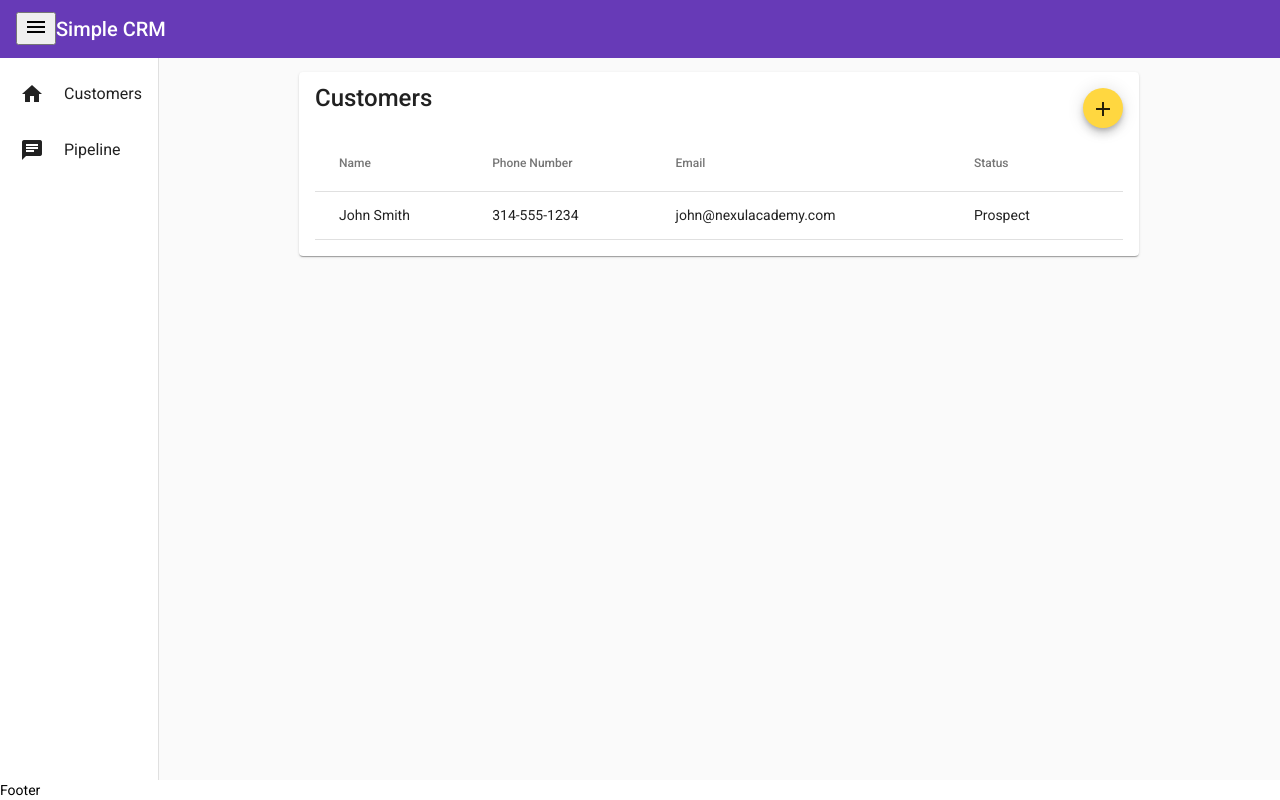
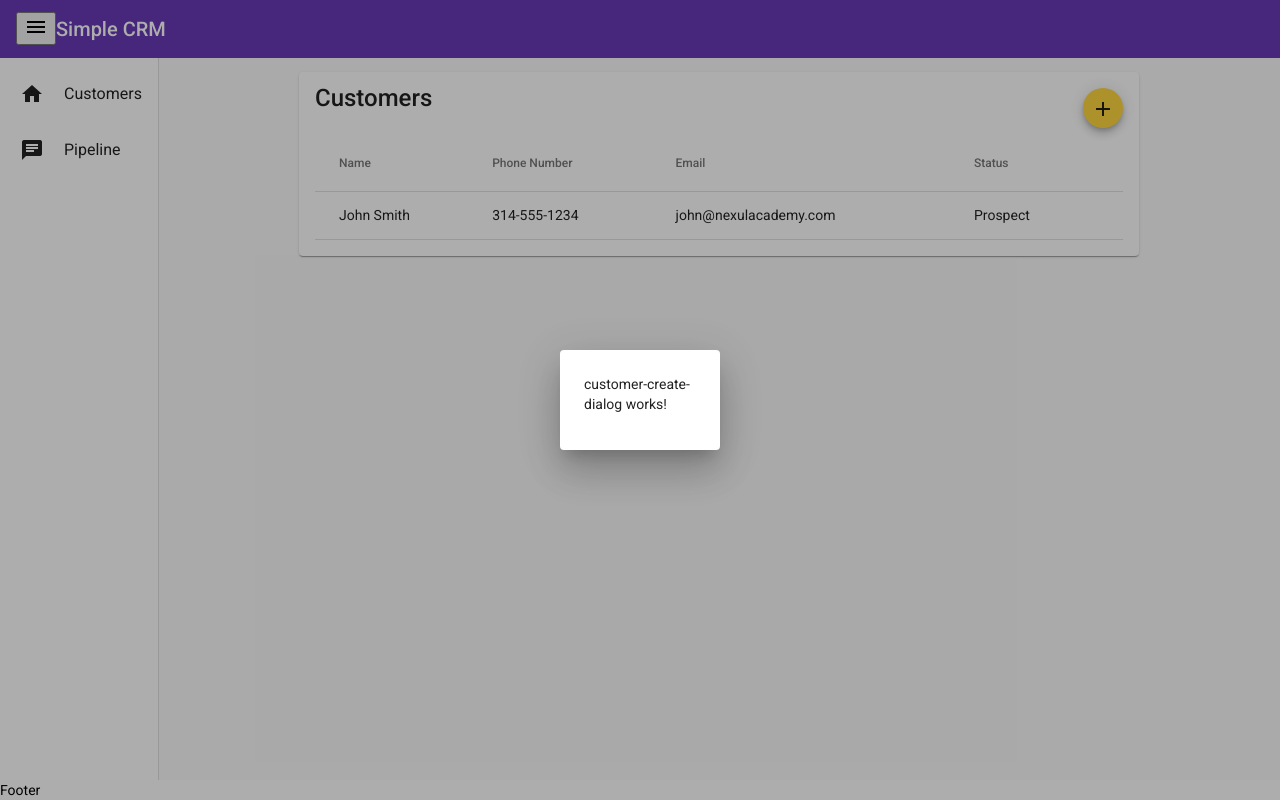
Before and after one commit to c-bec-k/aspnet-core-fundamentals-v3, an Angular app in the folder aspnet-core-fundamentals-v3/simple-crm-cli/: page /customers in a window 1280 px wide. Both pictures are taken after a click on the button "add". Built offline with nearby package versions, Linux system fonts and the light colour scheme.

Commit message:
58b: opening the dialog

```diff
--- a/aspnet-core-fundamentals-v3/simple-crm-cli/package.json
+++ b/aspnet-core-fundamentals-v3/simple-crm-cli/package.json
@@ -15,7 +15,7 @@
     "@angular/cdk": "^11.2.3",
     "@angular/common": "~11.2.3",
     "@angular/compiler": "~11.2.3",
-    "@angular/core": "~11.2.3",
+    "@angular/core": "~11.2.6",
     "@angular/flex-layout": "^11.0.0-beta.33",
     "@angular/forms": "~11.2.3",
     "@angular/material": "^11.2.3",
--- /dev/null
+++ b/aspnet-core-fundamentals-v3/simple-crm-cli/src/app/customer/customer-create-dialog/customer-create-dialog.component.html
@@ -0,0 +1 @@
+<p>customer-create-dialog works!</p>
--- /dev/null
+++ b/aspnet-core-fundamentals-v3/simple-crm-cli/src/app/customer/customer-create-dialog/customer-create-dialog.component.ts
@@ -0,0 +1,15 @@
+import { Component, OnInit } from '@angular/core';
+
+@Component({
+  selector: 'crm-customer-create-dialog',
+  templateUrl: './customer-create-dialog.component.html',
+  styleUrls: ['./customer-create-dialog.component.scss']
+})
+export class CustomerCreateDialogComponent implements OnInit {
+
+  constructor() { }
+
+  ngOnInit(): void {
+  }
+
+}
--- a/aspnet-core-fundamentals-v3/simple-crm-cli/src/app/customer/customer-list-page/customer-list-page.component.html
+++ b/aspnet-core-fundamentals-v3/simple-crm-cli/src/app/customer/customer-list-page/customer-list-page.component.html
@@ -3,7 +3,7 @@
   <mat-card-title fxLayout>
     <span>Customers</span>
     <span fxFlex> </span>
-    <button class="addButton" mat-mini-fab>
+    <button class="addButton" mat-mini-fab (click)="addCustomer()">
       <mat-icon aria-label="Add Customer">add</mat-icon>
     </button>
   </mat-card-title>
--- a/aspnet-core-fundamentals-v3/simple-crm-cli/src/app/customer/customer-list-page/customer-list-page.component.ts
+++ b/aspnet-core-fundamentals-v3/simple-crm-cli/src/app/customer/customer-list-page/customer-list-page.component.ts
@@ -4,6 +4,9 @@
 import { MatSort } from '@angular/material/sort';
 import { CustomerService } from '../customer.service';
 import { Observable } from 'rxjs';
+import { CustomerCreateDialogComponent } from '../customer-create-dialog/customer-create-dialog.component';
+import { MatDialog } from '@angular/material/dialog';
+
 
 @Component({
   selector: 'crm-customer-list-page',
@@ -18,7 +21,7 @@
 
 
 
-  constructor(private customerService: CustomerService) {
+  constructor(private customerService: CustomerService, public dialog: MatDialog) {
     this.customers$ = this.customerService.search('');
   }
 
@@ -30,4 +33,11 @@
     // this.dataSource.sort = this.sort;
   }
 
+  addCustomer(){
+    const dialogRef = this.dialog.open(CustomerCreateDialogComponent, {
+      width: '10rem',
+      data: null
+    });
+  }
+
 }
```
Also changed, not shown: aspnet-core-fundamentals-v3/simple-crm-cli/src/app/customer/customer.module.ts (+9 -6 lines), aspnet-core-fundamentals-v3/simple-crm-cli/src/app/customer/customer-create-dialog/customer-create-dialog.component.scss (added), 1 other file (tests, documents, lock files or other folders).
